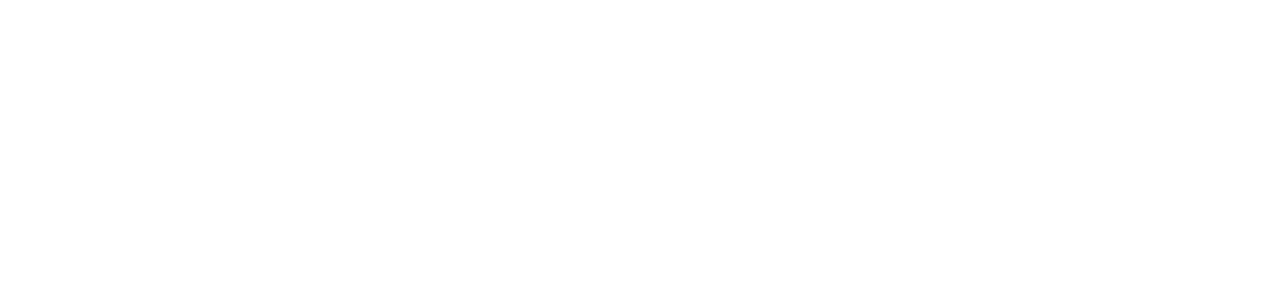
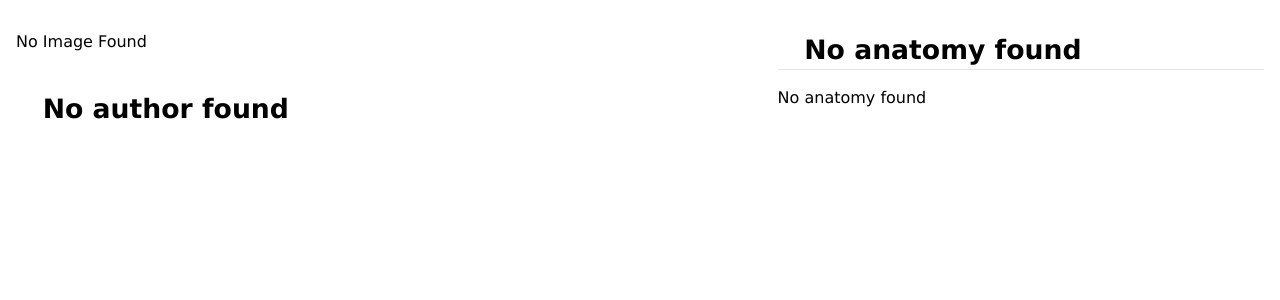
Before and after one commit to DabHands/museum-project, a React (Create React App) app in the folder frontend/: page /explore/1 in a window 1280 px wide. Before the commit this address had no page. Shown: the top 300 px of the page. Built offline with nearby package versions, Linux system fonts and the light colour scheme.

Commit message:
First design of the individual embroidery page

```diff
--- a/frontend/src/App.tsx
+++ b/frontend/src/App.tsx
@@ -5,6 +5,7 @@
 import { Home } from './components/Home/Home';
 import { defaultTheme } from './themes/theme';
 import { Explore } from './components/Explore/Explore';
+import { SingleEmbroidery } from './components/SingleEmbroidery/SingleEmbroidery';
 
 const AppWrapper = styled.div`
   font-family: ${props => props.theme.FONT_FAMILY};
@@ -19,6 +20,7 @@
           <Route path="/" element={<Home />} />
           <Route path="about" element={<About />} />
           <Route path="/explore" element={<Explore />} />
+          <Route path="/explore/:id" element={<SingleEmbroidery />} />
         </Routes>
       </AppWrapper>
     </ThemeProvider>
--- /dev/null
+++ b/frontend/src/components/SingleEmbroidery/SingleEmbroidery.theme.ts
@@ -0,0 +1,65 @@
+import styled from 'styled-components'
+
+
+const EmbroideryName = styled.h1`
+    padding-left: 1em;
+    font-size: 20pt;
+    padding-bottom: 0.25rem;
+    border-bottom: ${props => props.theme.ROW_DIVIDER};
+`;
+
+const AuthorName = styled.h2`
+    padding-left: 1em;
+    font-size: 20pt;
+    padding-top: 0.25rem;
+`;
+
+const AuthorOrigin = styled.div`
+    padding-left: 2rem;
+    color: ${props => props.theme.BUTTON_SECONDARY_HOVER};
+`;
+
+const PageWrapper = styled.div`
+    display: grid;
+    grid-template-columns: 3fr 2fr;
+    gap: 2em;
+    padding: 1em;
+`;
+
+const LeftSide = styled.div`
+    min-width: 50%;
+`;
+
+const RightSide = styled.div`
+    min-width: 50%;
+`;
+
+const Thumbnail = styled.img`
+    max-width: 100%;
+    height: auto;
+    margin: 0;
+    padding: 0;
+    object-fit: cover;
+    border: solid 3px ${props => props.theme.BUTTON_BASIC};
+    box-shadow: ${props => props.theme.BOX_SHADOW};
+`;
+
+const Description = styled.div`
+`;
+
+const BelowImageBox = styled.div`
+    display: flex;
+    align-items: baseline;
+`;
+
+export {
+    EmbroideryName,
+    AuthorName,
+    PageWrapper,
+    LeftSide,
+    RightSide,
+    Thumbnail,
+    Description,
+    AuthorOrigin,
+    BelowImageBox,
+};
--- /dev/null
+++ b/frontend/src/components/SingleEmbroidery/SingleEmbroidery.tsx
@@ -0,0 +1,51 @@
+import React from 'react'
+import { useParams } from 'react-router-dom';
+import { AllAnatomies } from '../../data/anatomies';
+import { AllEmbroideries } from '../../data/embroideries';
+import * as s from './SingleEmbroidery.theme';
+
+export const SingleEmbroidery: React.FC = () => {
+    const { id } = useParams();
+
+    //Now to get the emboidery itself
+    const em = AllEmbroideries.find(e => e.id === id)
+    //And get the anatomy that uses it
+    const an = em ? AllAnatomies.find(a => a.name === em.anatomy_name) : null;
+
+    const renderLeftPanel = () => {
+        return (
+            <>
+                {em
+                    ? <s.Thumbnail src={process.env.PUBLIC_URL + em.file_path} />
+                    : <p>No Image Found</p>
+                }
+                <s.BelowImageBox>
+                    <s.AuthorName>{em ? em.author_name : 'No author found'}</s.AuthorName>
+                    <s.AuthorOrigin>{em ? em.author_origin : ' '}</s.AuthorOrigin>
+                </s.BelowImageBox>
+
+
+            </>
+            )
+    }
+    const renderRightPanel = () => {
+        return (
+            <>
+                <s.EmbroideryName>{an ? an.name : 'No anatomy found'}</s.EmbroideryName>
+                <s.Description> {an ? an.description : 'No anatomy found'}</s.Description>
+            </>
+        )
+    }
+
+    return (
+        <s.PageWrapper>
+            <s.LeftSide>
+              {renderLeftPanel()}
+            </s.LeftSide>
+            <s.RightSide>
+                {renderRightPanel()}
+            </s.RightSide>
+        </s.PageWrapper>
+
+    )
+};
```
